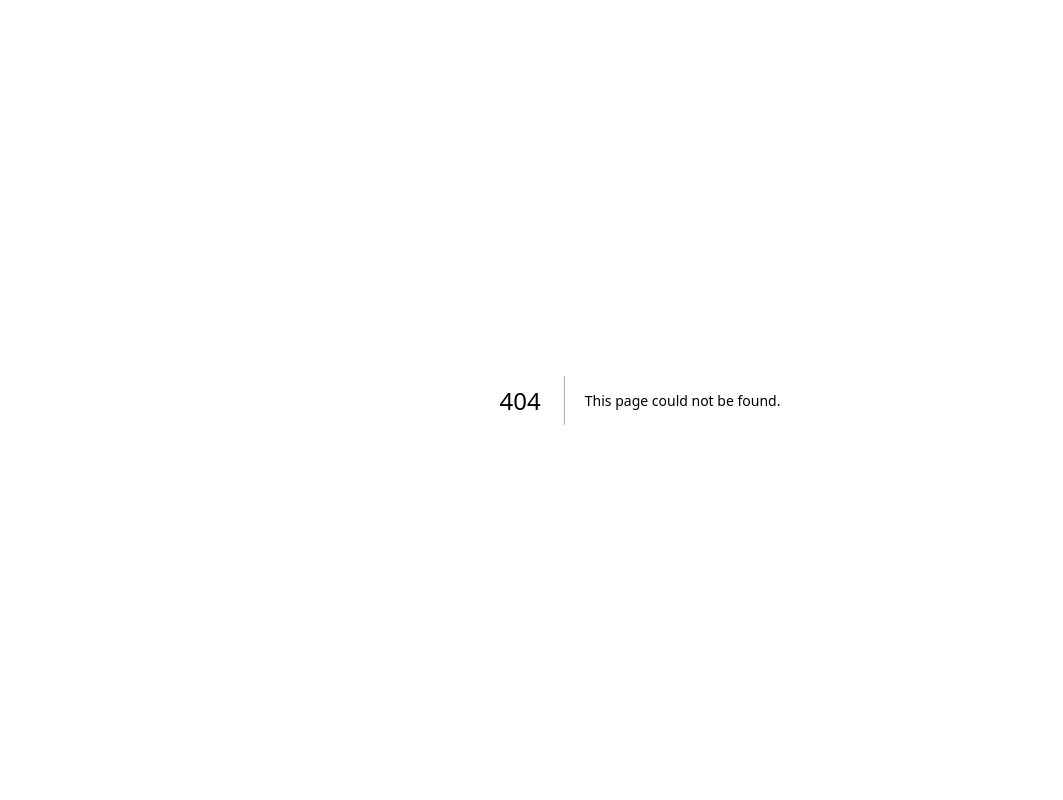
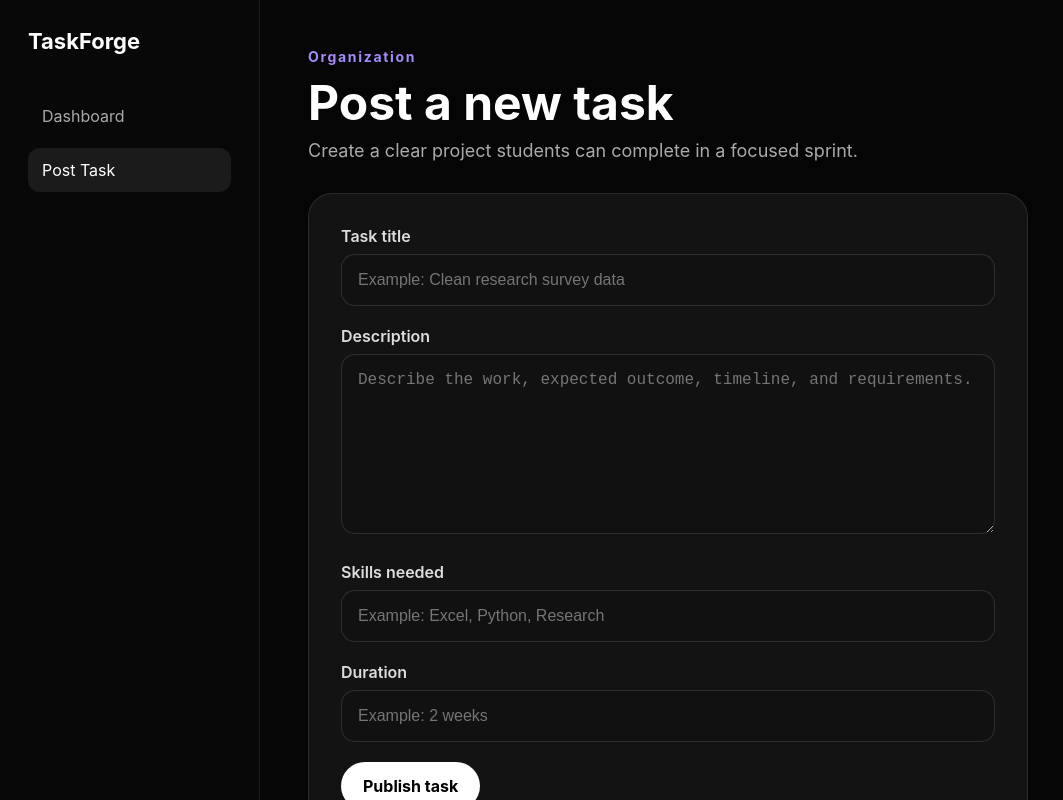
Before and after one commit to nikishrajbastola/taskforge, a Next.js app: page /organization/post-task in a window 1280 px wide. Before the commit this address had no page. Shown: the whole page, without its empty margins (0-1063 px from the left). Built offline with nearby package versions, Linux system fonts and the light colour scheme; no server answers.

Commit message:
Build student dashboard and task posting flow

```diff
--- /dev/null
+++ b/app/organization/post-task/page.tsx
@@ -0,0 +1,221 @@
+"use client";
+
+import Link from "next/link";
+import { useState } from "react";
+import { supabase } from "@/lib/supabase";
+
+export default function PostTaskPage() {
+  const [title, setTitle] = useState("");
+  const [description, setDescription] = useState("");
+  const [skills, setSkills] = useState("");
+  const [duration, setDuration] = useState("");
+
+  const handlePostTask = async () => {
+    const {
+      data: { user },
+    } = await supabase.auth.getUser();
+
+    if (!user) {
+      alert("Not logged in");
+      return;
+    }
+
+    const { error } = await supabase.from("tasks").insert([
+      {
+        title,
+        description,
+        skills,
+        duration,
+        organization_id: user.id,
+      },
+    ]);
+
+    if (error) {
+      alert(error.message);
+      return;
+    }
+
+    alert("Task posted successfully!");
+    setTitle("");
+    setDescription("");
+    setSkills("");
+    setDuration("");
+  };
+
+  return (
+    <main style={page}>
+      <aside style={sidebar}>
+        <Link href="/" style={brand}>TaskForge</Link>
+
+        <nav style={navLinks}>
+          <Link href="/organization" style={navItem}>Dashboard</Link>
+          <Link href="/organization/post-task" style={activeItem}>Post Task</Link>
+        </nav>
+      </aside>
+
+      <section style={content}>
+        <div style={header}>
+          <p style={eyebrow}>Organization</p>
+          <h1 style={titleStyle}>Post a new task</h1>
+          <p style={subtext}>
+            Create a clear project students can complete in a focused sprint.
+          </p>
+        </div>
+
+        <div style={card}>
+          <label style={label}>Task title</label>
+          <input
+            style={input}
+            placeholder="Example: Clean research survey data"
+            value={title}
+            onChange={(e) => setTitle(e.target.value)}
+          />
+
+          <label style={label}>Description</label>
+          <textarea
+            style={textarea}
+            placeholder="Describe the work, expected outcome, timeline, and requirements."
+            value={description}
+            onChange={(e) => setDescription(e.target.value)}
+          />
+
+          <label style={label}>Skills needed</label>
+          <input
+            style={input}
+            placeholder="Example: Excel, Python, Research"
+            value={skills}
+            onChange={(e) => setSkills(e.target.value)}
+          />
+
+          <label style={label}>Duration</label>
+          <input
+            style={input}
+            placeholder="Example: 2 weeks"
+            value={duration}
+            onChange={(e) => setDuration(e.target.value)}
+          />
+
+          <button style={button} onClick={handlePostTask}>
+            Publish task
+          </button>
+        </div>
+      </section>
+    </main>
+  );
+}
+
+const page = {
+  minHeight: "100vh",
+  background: "#050505",
+  color: "white",
+  display: "grid",
+  gridTemplateColumns: "260px 1fr",
+  fontFamily: "-apple-system, BlinkMacSystemFont, 'Segoe UI', sans-serif",
+};
+
+const sidebar = {
+  borderRight: "1px solid rgba(255,255,255,0.08)",
+  padding: "28px",
+  background: "#080808",
+};
+
+const brand = {
+  color: "white",
+  textDecoration: "none",
+  fontSize: "22px",
+  fontWeight: 700,
+};
+
+const navLinks = {
+  display: "grid",
+  gap: "10px",
+  marginTop: "40px",
+};
+
+const navItem = {
+  color: "#aaa",
+  textDecoration: "none",
+  padding: "12px 14px",
+  borderRadius: "12px",
+};
+
+const activeItem = {
+  color: "white",
+  textDecoration: "none",
+  padding: "12px 14px",
+  borderRadius: "12px",
+  background: "rgba(255,255,255,0.08)",
+};
+
+const content = {
+  padding: "48px",
+};
+
+const header = {
+  marginBottom: "32px",
+};
+
+const eyebrow = {
+  color: "#a78bfa",
+  fontSize: "14px",
+  fontWeight: 700,
+  letterSpacing: "0.12em",
+};
+
+const titleStyle = {
+  fontSize: "48px",
+  margin: "8px 0",
+};
+
+const subtext = {
+  color: "#aaa",
+  fontSize: "18px",
+};
+
+const card = {
+  maxWidth: "720px",
+  padding: "32px",
+  borderRadius: "24px",
+  background: "rgba(255,255,255,0.06)",
+  border: "1px solid rgba(255,255,255,0.1)",
+};
+
+const label = {
+  display: "block",
+  marginBottom: "8px",
+  color: "#ddd",
+  fontWeight: 600,
+};
+
+const input = {
+  width: "100%",
+  padding: "16px",
+  marginBottom: "20px",
+  borderRadius: "14px",
+  border: "1px solid rgba(255,255,255,0.12)",
+  background: "#111",
+  color: "white",
+  fontSize: "16px",
+};
+
+const textarea = {
+  width: "100%",
+  height: "180px",
+  padding: "16px",
+  marginBottom: "24px",
+  borderRadius: "14px",
+  border: "1px solid rgba(255,255,255,0.12)",
+  background: "#111",
+  color: "white",
+  fontSize: "16px",
+};
+
+const button = {
+  padding: "14px 22px",
+  borderRadius: "999px",
+  border: "none",
+  background: "white",
+  color: "black",
+  fontWeight: 700,
+  cursor: "pointer",
+};
```
Also changed, not shown: app/student/page.tsx (added, +128 -0 lines).
